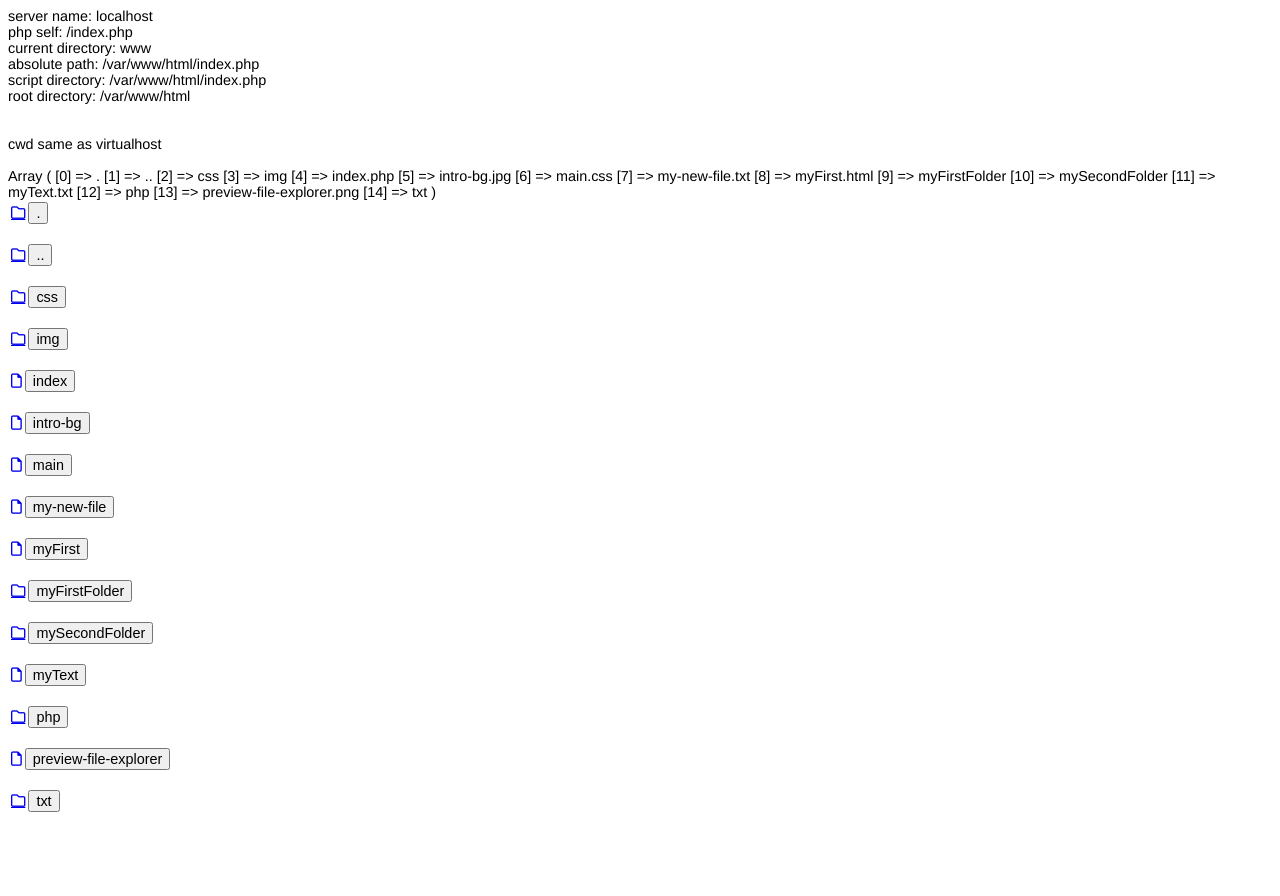
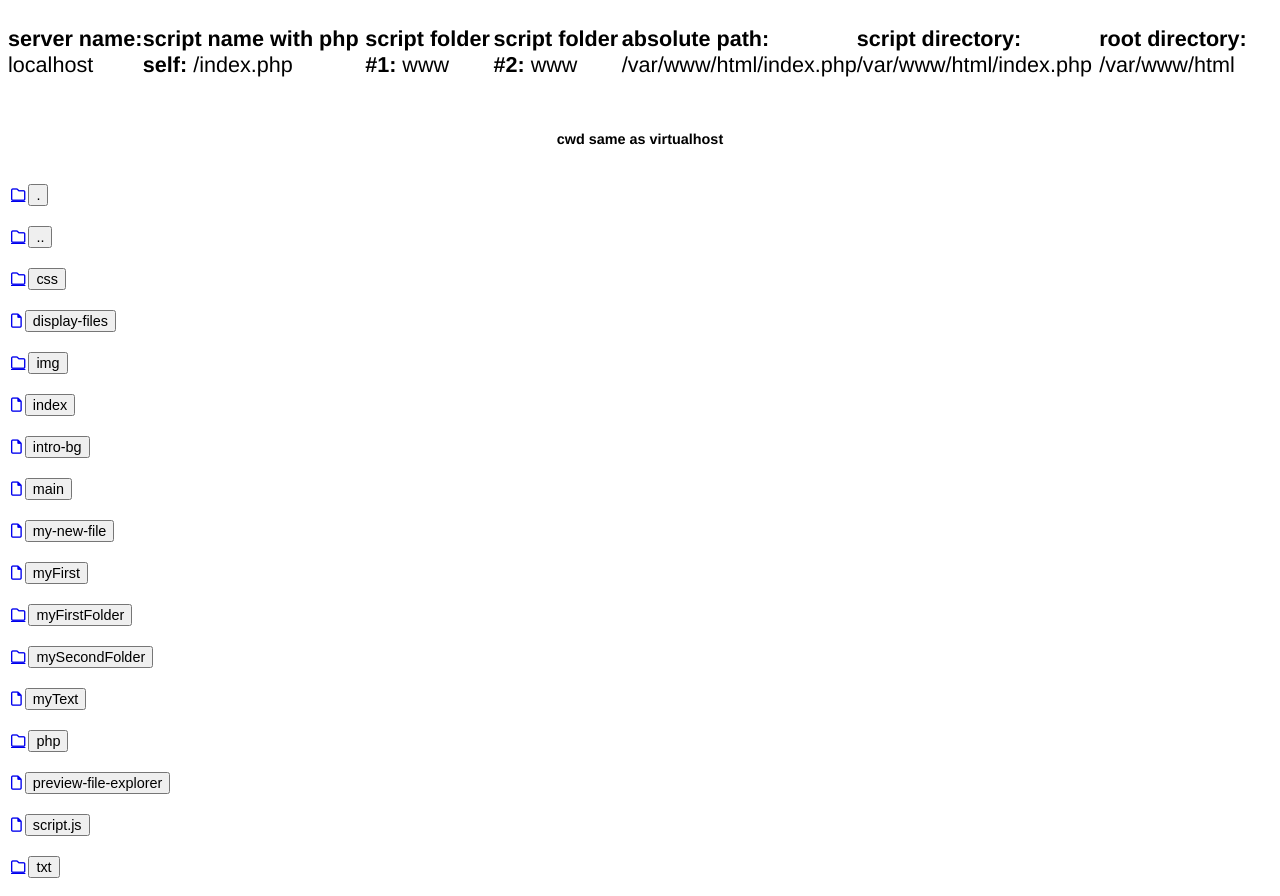
Before and after one commit to sergio-nunez-meneses/file-explorer, a PHP site: page / in a window 1280 px wide. Before the commit the page ends 812 px from the top, so only its background shows below. Run offline with PHP 8.4, Linux system fonts and the light colour scheme; some libraries are stand-ins or nearby versions.

Commit message:
finished moving through directories

```diff
--- a/index.php
+++ b/index.php
@@ -14,41 +14,45 @@
 
     /* ----------- USEFUL DIRECTORY INFORMATIONS ----------- */
     echo '<header>';
+    echo '<div class="directory-container">';
     // name of the host server, e.g. my.local
-    echo 'server name: ' . $_SERVER['SERVER_NAME'] . '<br>';
+    echo '<h2>server name: <span class="directory-info">' . $_SERVER['SERVER_NAME'] . '</span></h2><br>';
     // filename of the currently executing script
-    echo 'php self: ' . $_SERVER['PHP_SELF'] . '<br>';
+    echo '<h2>script name with php self: <span class="directory-info">' . $_SERVER['PHP_SELF'] . '</span></h2><br>';
     // current directory, e.g. files-explorer
-    echo 'current directory: ' . basename(getcwd()) . '<br>';
+    echo '<h2>script folder #1: <span class="directory-info">' . basename(getcwd()) . '</span></h3><br>';
+    // current directory, e.g. files-explorer
+    echo '<h2>script folder #2: <span class="directory-info">' . basename(dirname(__FILE__)) . '</span></h2><br>';
     // absolute path, e.g. /Applications/MAMP/htdocs/files-explorer/index.php
     $path = $_SERVER['DOCUMENT_ROOT'] . $_SERVER['SCRIPT_NAME'];
-    echo 'absolute path: ' . $path . '<br>';
+    echo '<h2>absolute path: <span class="directory-info">' . $path . '</span></h2><br>';
     // site's root path including the script, e.g. /Applications/MAMP/htdocs/files-explorer/index.php
-    echo 'script directory: ' . realpath(__FILE__) . '<br>';
+    echo '<h2>script directory: <span class="directory-info">' . realpath(__FILE__) . '</span></h2><br>';
     // site's root path without the script's filename, e.g. /Applications/MAMP/htdocs/files-explorer/
     define('ROOT_DIR', realpath(__DIR__));
-    echo 'root directory: ' . ROOT_DIR . '<br>';
+    echo '<h2>root directory: <span class="directory-info">' . ROOT_DIR . '</span></h2><br>';
+    echo '</div>';
     echo '</header>';
     /* --------------------------------- */
 
     echo '<br>';
     echo '<main>';
-    echo '<section><div>';
+    echo '<section><div class="current-directory-container">';
 
     /* ----------- CHANGE DIRECTORY ----------- */
     // check whether a folder has been clicked
     if (isset($_POST['selected_item'])) {
       // store <form> passed value
       $selected_item = $_POST['selected_item'];
-      echo 'selected item: ' . $selected_item . '<br>';
+      echo '<h4>selected item: <span class="directory-info">' . $selected_item . '</span></h4><br>';
       // check whether to move to a new directory or not
       if (chdir($selected_item)) {
         chdir($selected_item);
-        echo 'directory successfully changed' . '<br>';
+        echo '<h4>directory successfully changed!</h4><br>';
       } else {
         chdir(getcwd());
         // $selected_item = getcwd();
-        echo 'failed to change directory' . '<br>';
+        echo '<h4>failed to change directory!</h4><br>';
       }
     }
     /* --------------------------------- */
@@ -62,13 +66,14 @@
       $cwd = explode(DIRECTORY_SEPARATOR, getcwd());
       // get parent directory of every file and folder
       $parent_directory = DIRECTORY_SEPARATOR . $cwd[sizeof($cwd) - 1] . DIRECTORY_SEPARATOR;
-      echo "cwd different than virtualhost" . '<br>';
+      echo '<h4>parent directory: <span class="directory-info">' . $parent_directory . '</span></h4><br>';
+      echo '<h4>cwd different than virtualhost</h4><br>';
     } else {
       // store absolute path as a single value array
       $cwd = array(getcwd());
       // add a slash
       $parent_directory = DIRECTORY_SEPARATOR;
-      echo "cwd same as virtualhost" . '<br>';
+      echo '<h4>cwd same as virtualhost</h4><br>';
     }
     /* --------------------------------- */
     echo '</div></section>';
@@ -76,21 +81,28 @@
 
     /* ----------- ITERATE OVER CURRENT DIRECTORY ----------- */
     // get current working directory
-    $cwd_contents = scandir(getcwd());
-    print_r($cwd_contents);
+    $cwd_content = scandir(getcwd());
 
-    echo '<section><div class="test-container">';
+    echo '<section><div class="content-container">';
     // iterate over directory
-    foreach ($cwd_contents as $item) {
-      $absolute_item_path = ROOT_DIR . $parent_directory . $item;
+    foreach ($cwd_content as $item) {
+      /*
+      echo "parent
+       directory: " . $parent_directory . '<br>';
+      */
       // check whether the item is a directory
-      if (is_dir($absolute_item_path)) {
+      if (is_dir(realpath($item))) {
         // add form tag with post method
-        echo '<form method="post" action="" enctype="application/x-www-form-urlencoded"><input type="hidden" name="selected_item" value="' . $absolute_item_path . '"><a class="fa fa-folder-o" href="' . $parent_directory . $item . '"><button type="submit">' . preg_replace('/\\.[^.\\s]{3,4}$/', '', $item) . '</button></a></form>' . '<br>';
+        echo '<form method="post" action="" enctype="application/x-www-form-urlencoded">';
+        echo '<input type="hidden" name="selected_item" value="' . realpath($item) . '">';
+        echo '<a class="fa fa-folder-o" href="' . $parent_directory . $item . '">';
+        echo '<button type="submit">' . preg_replace('/\\.[^.\\s]{3,4}$/', '', $item) . '</button>';
+        echo '</a>';
+        echo '</form>' . '<br>';
         // or a file
-      } elseif (is_file($absolute_item_path)) {
+      } elseif (is_file(realpath($item))) {
         // add anchor tag
-        echo '<a class="fa fa-file-o" href="' . $parent_directory . $item . '"><button type="submit">' . preg_replace('/\\.[^.\\s]{3,4}$/', '', $item) . '</button></a>' . '<br>';
+        echo '<a class="fa fa-file-o file" href="' . $parent_directory . $item . '"><button type="submit">' . preg_replace('/\\.[^.\\s]{3,4}$/', '', $item) . '</button></a>' . '<br>';
       }
     }
     echo '</div></section>';
@@ -99,5 +111,6 @@
 
     ?>
 
+    <script type="text/javascript" src="script.js"></script>
   </body>
 </html>
--- a/main.css
+++ b/main.css
@@ -11,8 +11,40 @@ input, a, button {
   font-size: 1em;
   cursor: pointer;
 }
-.test-container {
+.directory-container {
+  display: flex;
+}
+.directory-info {
+  font-weight: lighter;
+}
+.current-directory-container {
+  display: flex;
+  align-content: center;
+  justify-content: space-around;
+  /* flex-direction: column; */
+}
+.content-container {
   display: flex;
   flex-direction: column;
   align-items: flex-start;
 }
+/* modal content
+.display-content {
+  position: relative;
+  background-color: #fefefe;
+  margin: auto;
+  padding: 0;
+  width: 90%;
+  max-width: 1200px;
+}
+*/
+/* modal control buttons
+.go-to-parent-directory {
+  color: white;
+  position: absolute;
+  top: 10px;
+  right: 25px;
+  font-size: 35px;
+  font-weight: bold;
+}
+*/
--- /dev/null
+++ b/script.js
@@ -0,0 +1,14 @@
+// get files
+const displayFile = () => {
+  const files = document.querySelectorAll('[class*="file"]');
+  for (let n in files) {
+    if (files.hasOwnProperty(n)) {
+      files[n].addEventListener("click", e => {
+        e.preventDefault();
+        alert("clicked!");
+      });
+    }
+  }
+}
+// call function
+displayFile();
```
Also changed, not shown: display-files.php (added, +16 -0 lines).
